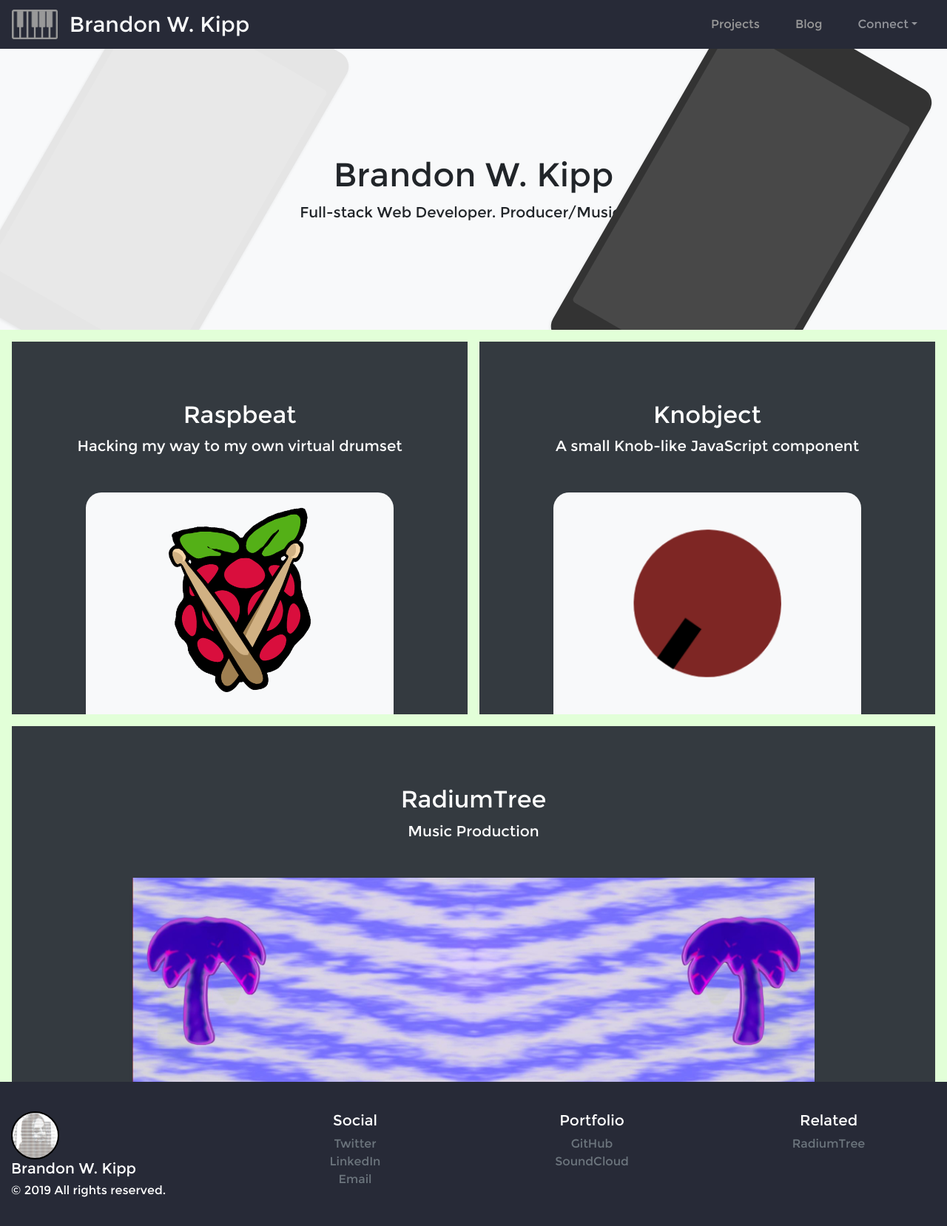
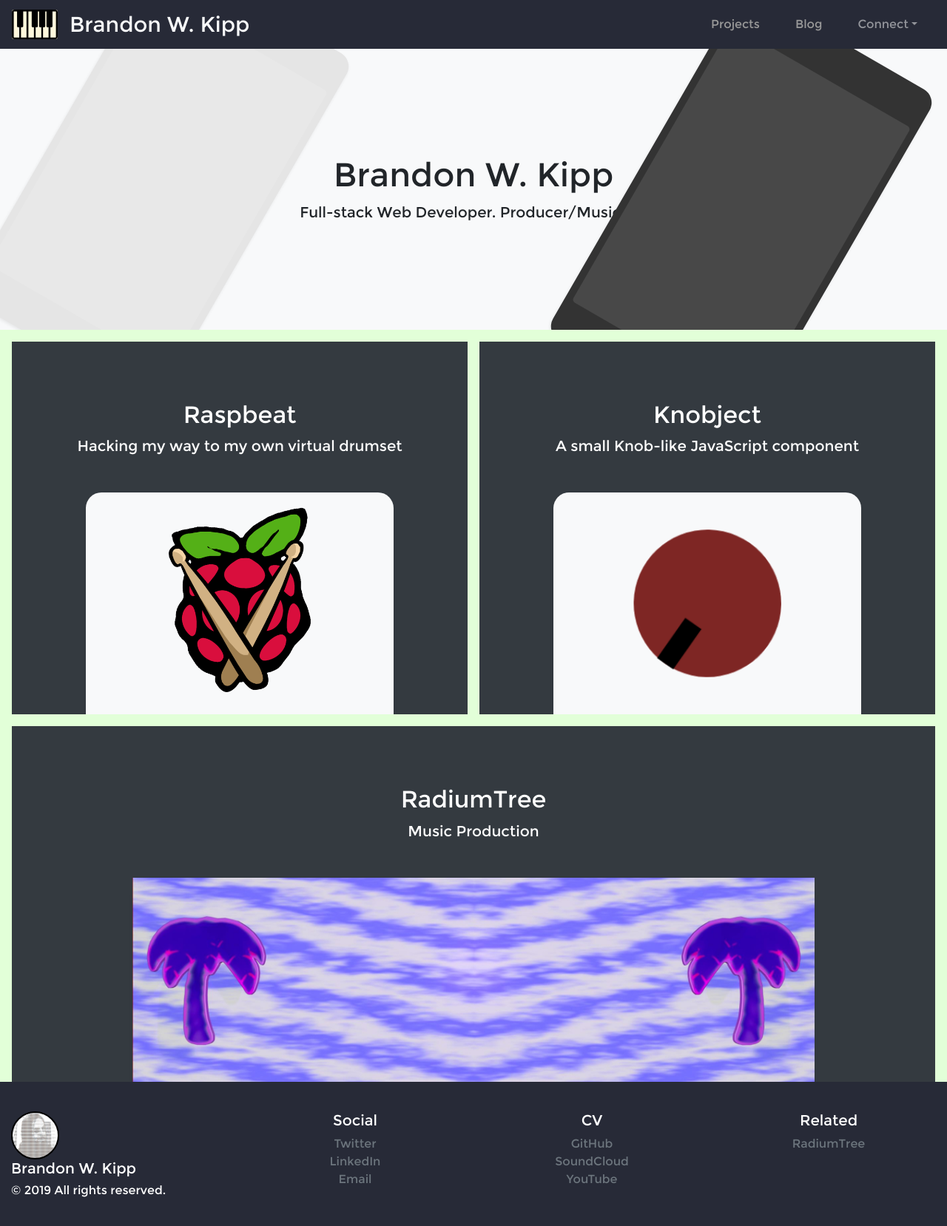
Before and after one commit to brandonwkipp/brandonwkipp.com, a Gatsby site: page / in a window 1280 px wide. Shown: the whole page at 74% size. Built offline with nearby package versions, Linux system fonts and the light colour scheme; Gatsby itself is replaced by a stand-in of ours.

Commit message:
refactor: General update

```diff
--- a/src/components/Footer/index.js
+++ b/src/components/Footer/index.js
@@ -1,7 +1,5 @@
 import React from 'react';
-import {
-  Col, Row,
-} from 'reactstrap';
+import { Col, Row } from 'reactstrap';
 import moment from 'moment';
 import Headshot from '../../images/1.png';
 import './index.css';
@@ -29,10 +27,15 @@
         </ul>
       </Col>
       <Col className="text-center" md={3} sm={4} xs={4}>
-        <h5>Portfolio</h5>
+        <h5>CV</h5>
         <ul className="list-unstyled text-small">
           <li><a className="text-muted" href="https://github.com/brandonwkipp">GitHub</a></li>
           <li><a className="text-muted" href="https://soundcloud.com/brandonwkipp">SoundCloud</a></li>
+          <li>
+            <a className="text-muted" href="https://www.youtube.com/channel/UCu-opBYVbs5Gdr9QeW83OPw">
+              YouTube
+            </a>
+          </li>
         </ul>
       </Col>
       <Col className="text-center" md={3} sm={4} xs={4}>
--- a/src/components/Header/index.css
+++ b/src/components/Header/index.css
@@ -8,5 +8,8 @@
 }
 
 .navbar-brand img {
+  background: cornsilk;
+  border-radius: 3px;
   height: 40px;
+  width: 62px;
 }
--- a/src/components/Header/index.js
+++ b/src/components/Header/index.js
@@ -8,7 +8,7 @@
 import Sidebar from '../Sidebar';
 
 import './index.css';
-import HomeLogo from '../../images/piano.png';
+import HomeLogo from '../../images/noun_Music_1952166.svg';
 import GithubLogo from '../../images/icons/github-icon.png';
 import LinkedInLogo from '../../images/icons/linkedin-icon.png';
 import SoundCloudLogo from '../../images/icons/soundcloud-icon.png';
```
